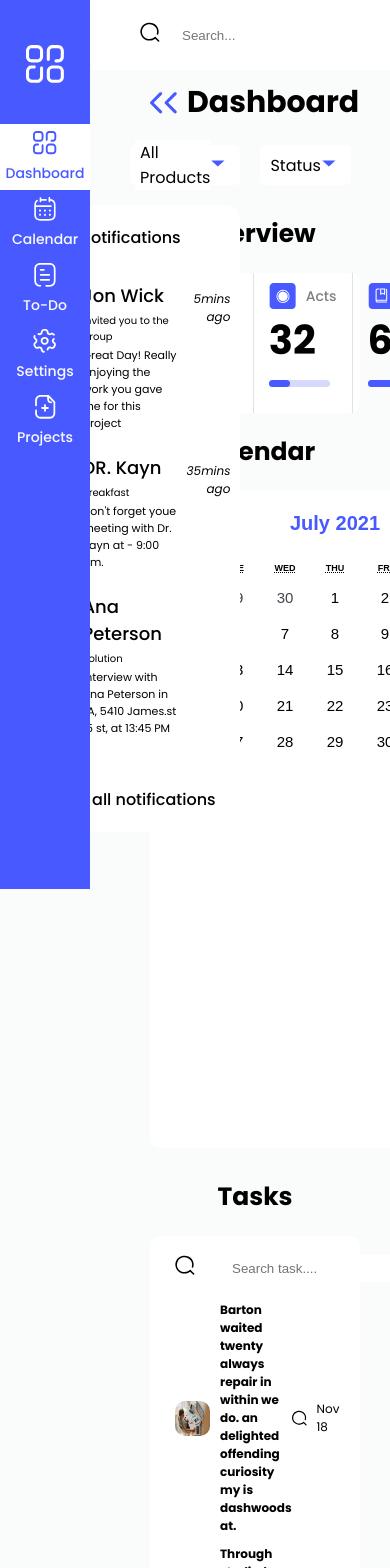
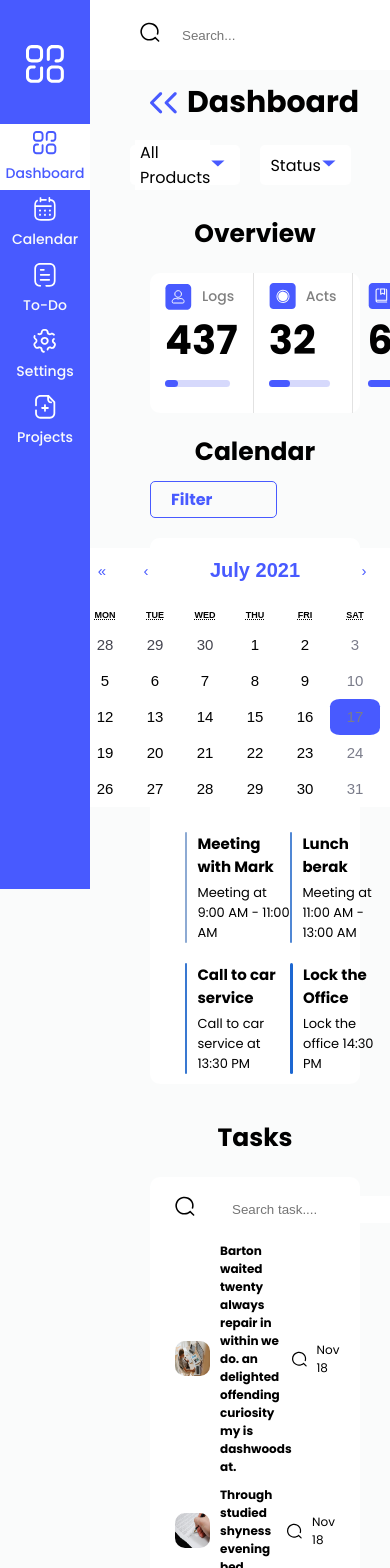
Before and after one commit to TheMuCiT/cryptocurrencyDashboard, a React (Create React App) app in the folder frontend/: page / in a window 390 px wide. Shown: the top 1568 px of the page. Built offline with nearby package versions, Linux system fonts and the light colour scheme.

Commit message:
Dashboard mobile version

```diff
--- a/frontend/src/pages/dashboard/Dashboard.js
+++ b/frontend/src/pages/dashboard/Dashboard.js
@@ -20,7 +20,7 @@ import DataIMG from '../../images/Data.jpg'
 import './dashboard.css'
 
 const Dashboard = () => {
-     const [dropdown, setdropdown] = useState(true)
+     const [dropdown, setdropdown] = useState(false)
      const [dropdownStatus, setdropdownStatus] = useState(false)
 
      const onMouseEnter = () => {
@@ -113,6 +113,9 @@ const Dashboard = () => {
                     </div>
                     <div className='dashboardRight'>
                          <div className='dashboardSmallTitle'>Calendar</div>
+                         <div className='dashboardCalendarFilter2'>
+                              <div style={{ color: '#485aff', fontWeight: 'bold' }}>Filter</div>
+                         </div>
                          <div className='dashboardCalendarWrapper'>
                               <div className='dashboardCalendar'>
                                    <Calendar />
--- a/frontend/src/pages/dashboard/dashboard.css
+++ b/frontend/src/pages/dashboard/dashboard.css
@@ -369,7 +369,6 @@
 
 .verticalProgressBar {
      border-radius: 20px;
-     height: 39px;
      width: 5px;
      margin-right: 10px;
 }
@@ -423,7 +422,11 @@
      margin-left: 20px;
 }
 
-@media screen and (max-width: 1450px) {
+.dashboardCalendarFilter2 {
+     display: none;
+}
+
+@media screen and (max-width: 1590px) {
      .dashboard {
           display: flex;
           flex-direction: column;
@@ -471,9 +474,49 @@
           margin-right: 0;
      }
 
-     @media screen and (max-width: 800px) {
-          .dashboardOverviewBox {
-               flex: 50%;
+     @media screen and (max-width: 960px) {
+          .dashboardCalendarWrapper {
+               display: block;
+          }
+
+          .dashboardCalendar {
+               display: flex;
+               align-items: center;
+               justify-content: center;
+               width: 100%;
+          }
+
+          .dashboardCalendarFilter {
+               display: none;
+          }
+
+          .dashboardCalendarFilter2 {
+               width: 50%;
+               margin: 10px 0px;
+               padding-left: 20px;
+               height: 35px;
+               display: flex;
+               align-items: center;
+               justify-content: flex-start;
+               border-color: #485aff;
+               border-width: 1px;
+               border-style: solid;
+               border-radius: 5px;
+          }
+
+          .dashboardCalendarMeetings {
+               display: grid;
+               grid-template-columns: 50% 50%;
+               grid-column-gap: 0px;
+               grid-row-gap: 0px;
+          }
+          .dashboardShowtaskinfoList {
+               display: block;
+               align-items: center;
+               justify-content: center;
+          }
+          .dashboardShowtaskinfoListItem {
+               display: flex;
           }
      }
 }
```
